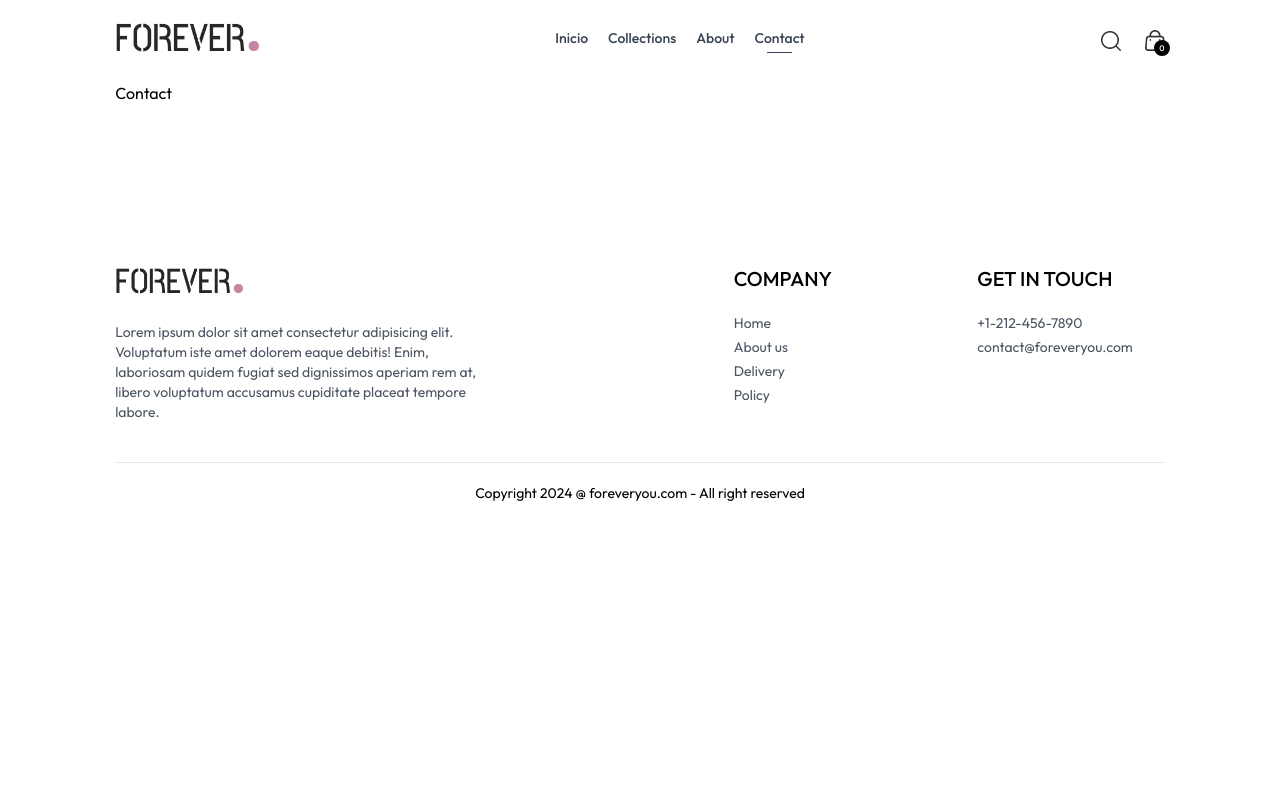
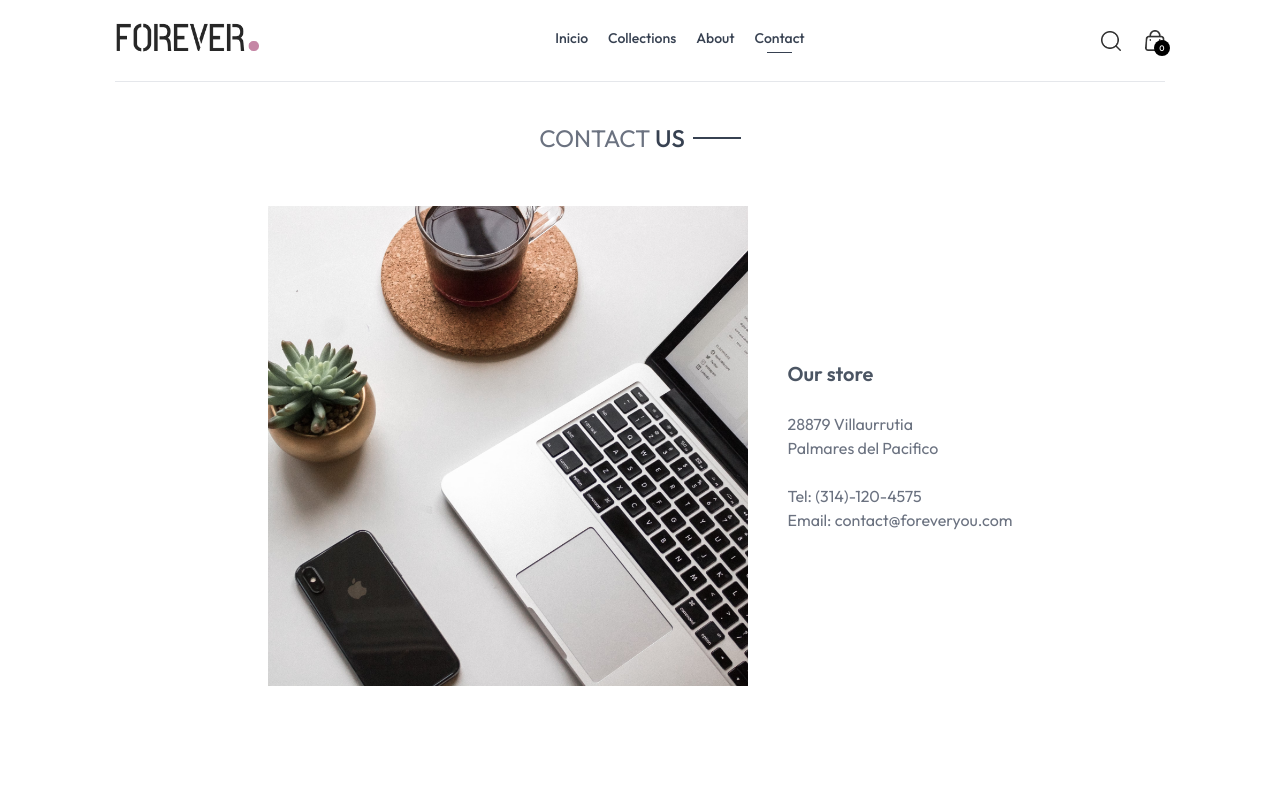
Before and after one commit to JuanPablo-Hack/ONLINE-STORE-UNIR, a React (Vite) app: page /contact in a window 1280 px wide. Shown: the top 800 px of the page. Built offline with nearby package versions, Linux system fonts and the light colour scheme.

Commit message:
terminando el sitio web por fin

```diff
--- a/src/pages/Contact.jsx
+++ b/src/pages/Contact.jsx
@@ -1,5 +1,33 @@
+import Title from "../components/Title/Title";
+import { assets } from "../assets/assets";
+import Newsletter from "../components/Newsletter/Newsletter";
+
 const Contact = () => {
-  return <div>Contact</div>;
+  return (
+    <>
+      <div className="text-center text-2xl pt-10 border-t">
+        <Title text1={"CONTACT"} text2={"US"} />
+      </div>
+      <div className="my-10 flex flex-col justify-center md:flex-row gap-10 mb-28">
+        <img
+          className="w-full md:max-w-[480px]"
+          src={assets.contact_img}
+          alt=""
+        />
+        <div className="flex flex-col justify-center items-start gap-6">
+          <p className="font-semibold text-xl text-gray-600">Our store</p>
+          <p className="text-gray-500">
+            28879 Villaurrutia <br /> Palmares del Pacifico{" "}
+          </p>
+          <p className="text-gray-500">
+            Tel: (314)-120-4575 <br />
+            Email: contact@foreveryou.com
+          </p>
+        </div>
+      </div>
+      <Newsletter />
+    </>
+  );
 };
 
 export default Contact;
```
